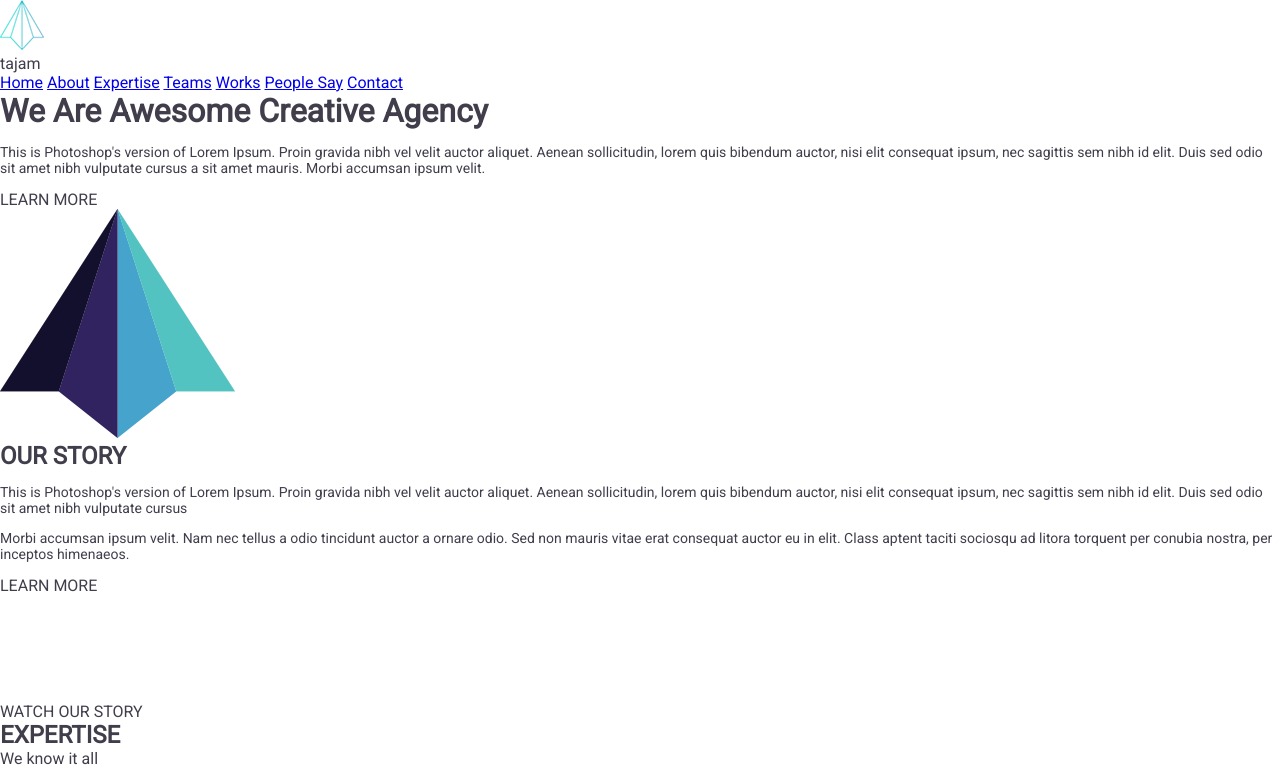
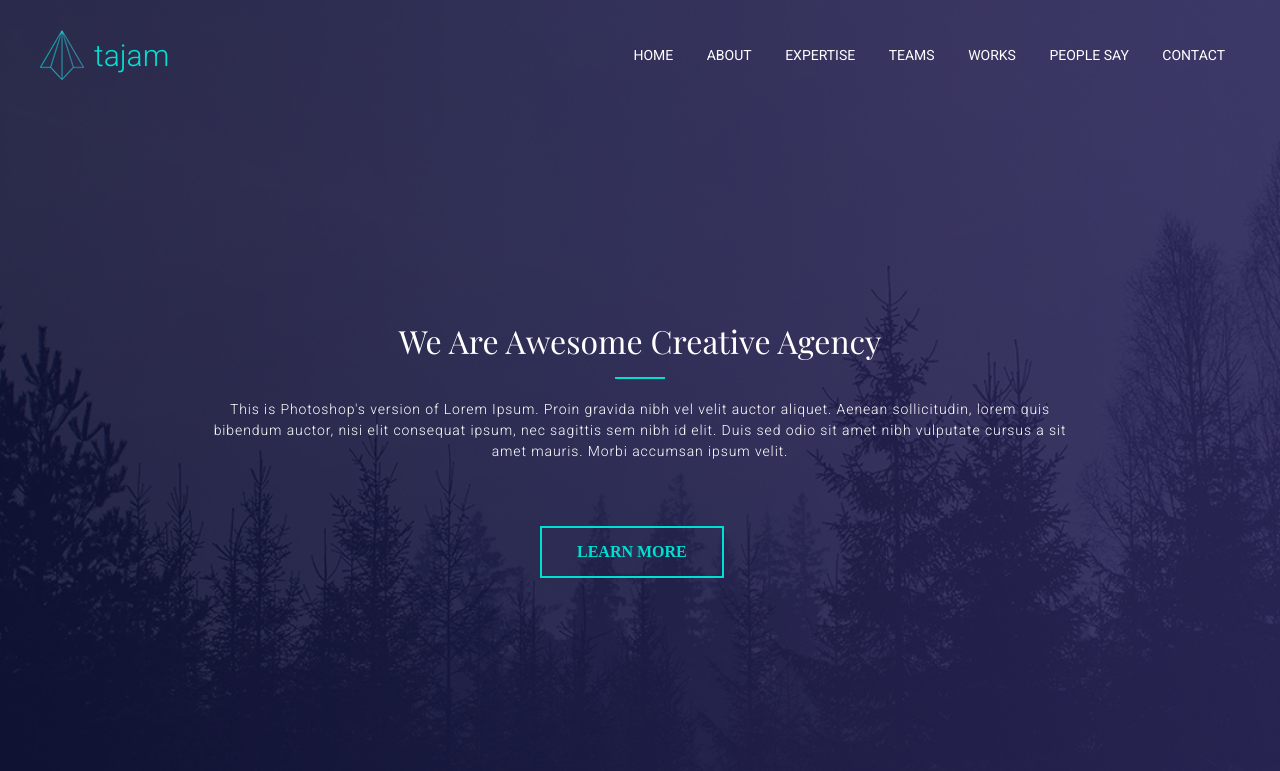
Before and after one commit to aquamarineru/psd_to_html, a plain HTML site: page index.html in a window 1280 px wide. Shown: the top 771 px of the page. Drawn offline with nearby package versions, Linux system fonts and the light colour scheme; a web font is replaced by a local one.

Commit message:
styles 1st & 2d done

```diff
--- a/index.html
+++ b/index.html
@@ -110,9 +110,38 @@
         </div>
       </div><!-- end of expertise-container -->
     </section>
-
+    <section class="section">
+      <div class="container">
+        <div class="team">
+          <h2 class="title">MEET OUR AMAZING TEAM</h2>
+          <div class="title__descr">Lorem ipsum dolor sit amet proin gravida nibh vel velit</div>
+          <div class="team__block">
+            <div class="team__item">
+              <img src="images/png/team.png" alt="team" class="team__img">
+              <div class="team__title"></div>
+              <div class="team__subtitle"></div>
+            </div>
+            <div class="team__item">
+              <img src="images/png/team.png" alt="team" class="team__img">
+              <div class="team__title"></div>
+              <div class="team__subtitle"></div>
+            </div>
+            <div class="team__item">
+              <img src="images/png/team.png" alt="team" class="team__img">
+              <div class="team__title"></div>
+              <div class="team__subtitle"></div>
+            </div>
+            <div class="team__item">
+              <img src="images/png/team.png" alt="team" class="team__img">
+              <div class="team__title"></div>
+              <div class="team__subtitle"></div>
+            </div>
+          </div>
+        </div>
+      </div>
+    </section>
   <!-- the last section -->
-  <section class="section">
+  <section class="message">
     <div>
       <h1> GIVE US A GOOD NEWS</h1>
       <form action="">
--- a/styles/main.css
+++ b/styles/main.css
@@ -8,6 +8,174 @@ body{
 }
 h1, h2, h3, h4, h5, h6 {
     margin: 0;
+}
+/* Container */
+.container {
+  width: 100%;
+  max-width: 1200px;
+  margin: 0 auto;
+  position: relative;
+}
+/* Header */
+.header {
+  padding-top: 30px;
+  width: 100%;
+  position: absolute;
+  top: 0;
+  left: 0;
+  right: 0;
+  z-index: 100;
+}
+.header__inner{
+  display: flex;
+  justify-content: space-between;
+  align-items: center;
+}
+.header__logo{
+  display: flex;
+  justify-content: space-between;
+  align-items: center;
+}
+.header__logo_word{
+  font-family: 'Roboto';
+  font-size: 30px;
+  font-weight: 300;
+  color: #00e0d0;
+  margin-left: 10px;
+
+}
+/* Navigation */
+.nav {
+  text-transform: uppercase;
+  font-weight: 400;
+  font-size: 14px;
+
+}
+.nav__link {
+  position: relative;
+  display: inline-block;
+  font-family: 'Roboto';
+  font-weight: 400;
+  vertical-align: top;
+  margin: 0 15px;
+  color: #fff;
+  text-decoration: none;
+  cursor: pointer;
+  transition: color .1s liner;
+}
+.nav__link:hover{
+  color: #00e0d0;;
+}
+
+/* Intro */
+.intro {
+  display: flex;
+  flex-direction: column;
+  justify-content: center;
+  width: 100%;
+  height: 100vh;
+  background: url('../images/bgk-header.png') center center / cover no-repeat;
+
+}
+.intro__inner{
+  width: 100%;
+  max-width: 880px;
+  margin: 0 auto;
+  text-align: center;
+  height: auto;
+}
+.intro__inner_title{
+  color: #ffffff;
+  font-family: "Playfair Display";
+  font-size: 32px;
+  font-weight: 400;
+  line-height: 1;
+}
+.intro__inner_descrip{
+  color: #ffffff;
+  font-family: "Roboto";
+  font-size: 14px;
+  font-weight: 300;
+  line-height: 1.5;
+  text-align: center;
+  letter-spacing: 0.9px;
+}
+.intro__inner_title::after{
+  content: "";
+  display: block;
+  width: 50px;
+  height: 2px;
+  margin: 20px auto;
+  background-color: #00e0d0;
+
+}
+/* Button */
+.button {
+  display: inline-block;
+  vertical-align: top;
+  padding: 15px 35px;
+  border: 2px solid #00e0d0;
+  font-family: 'Hammersmith';
+  cursor: pointer;
+  color: #00e0d0;
+  text-decoration: none;
+  margin: 0 auto;
+  text-transform: uppercase;
+  font-size: 16px;
+  font-weight: 700;
+  margin-top: 50px;
+  transition: background .1s linear;
+  position: absolute;
+  left: 500px;
+}
+.button:hover{
+  background: #00e0d0;
+  border: none;
+  opacity: 0.9;
+  color:#fff;
+}
+/*ABOUT*/
+.about{
+  max-height: 400px;
+  display: flex;
+  justify-content: center;
+  margin: 65px 0;
+}
+.about__img{
+  width: 235px;
+  height: 229px;
+}
+.about__text{
+  max-width: 540px;
+  margin-left: 100px;
+  display: flex;
+  flex-direction: column;
+}
+.about__btn{
+  margin-top: 30px;
+  margin-left: 0px;
+  position: static;
+
+}
+.title{
+  font-family: "Playfair Display";
+  font-size: 22px;
+  font-weight: 700;
+}
+.about__descr {
+  font-family: 'Roboto';
+  font-size: 14px;
+  font-weight: 300;
+  line-height: 1.5;
+  letter-spacing: 0.9px;
+}
+
+/*VIDEO*/
+.video{
+  height: 550px;
+  background: url('../images/bgk-middle.png') center center / cover no-repeat;
+  display: flex;
+  justify-content: center;
 }
 
 /* EXPERTISE CONTAINER FI*/
```
Also changed, not shown: images/png/team.png (added).
